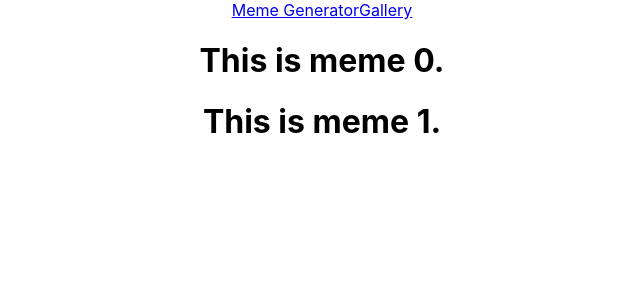
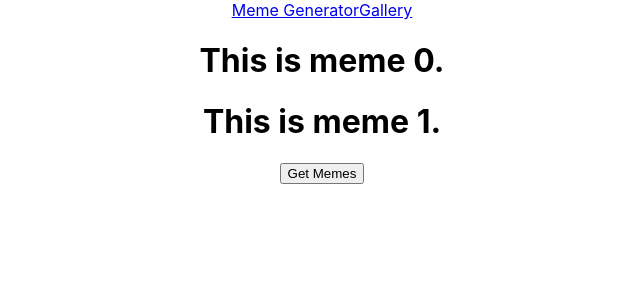
Before and after one commit to falafel72/hackschool, a React (Create React App) app: page /gallery in a window 1280 px wide. Shown: the top 300 px of the page, without its empty margins (318-958 px from the left). Built offline with nearby package versions, Linux system fonts and the light colour scheme; no server answers.

Commit message:
Created the handleGetMemes method and the getMemes router which fetches meme objects from the database

```diff
--- a/src/App/pages/MemeGallery.js
+++ b/src/App/pages/MemeGallery.js
@@ -5,21 +5,38 @@ let memeId = 0;
 /** Component that handles the overall meme gallery page.*/
 class MemeGallery extends React.Component {
 
-  // TODO: Think about what states I need for Meme Gallery
-  // constructor() {
-  //   super();
+  constructor() {
+    super();
 
-  //   this.state = {
+    this.state = {
+      memeArray: null,
+    }
 
-  //   }
-  // }
+    this.handleGetMemes = this.handleGetMemes.bind(this);
+  }
+
+  // event handler which retreives memes from the database
+  handleGetMemes(event){
+    event.preventDefault();
+    fetch('/getmemes')
+      .then(response => response.json())
+      .then(res => {
+        this.setState({ memeArray: JSON.stringify(res) });
+      });
+  }
 
   render() {
     memeId = 0;
     return(
       <div>
+      <div>
         <MemeModel />
         <MemeModel />
+      </div>
+      <form onSubmit={this.handleGetMemes} method="GET">
+        <button type="Submit"> Get Memes </button>
+      </form>
+      <p> {this.state.memeArray} </p>
       </div>
     );
   }
```
Also changed, not shown: 2 other files (tests, documents, lock files or other folders).
